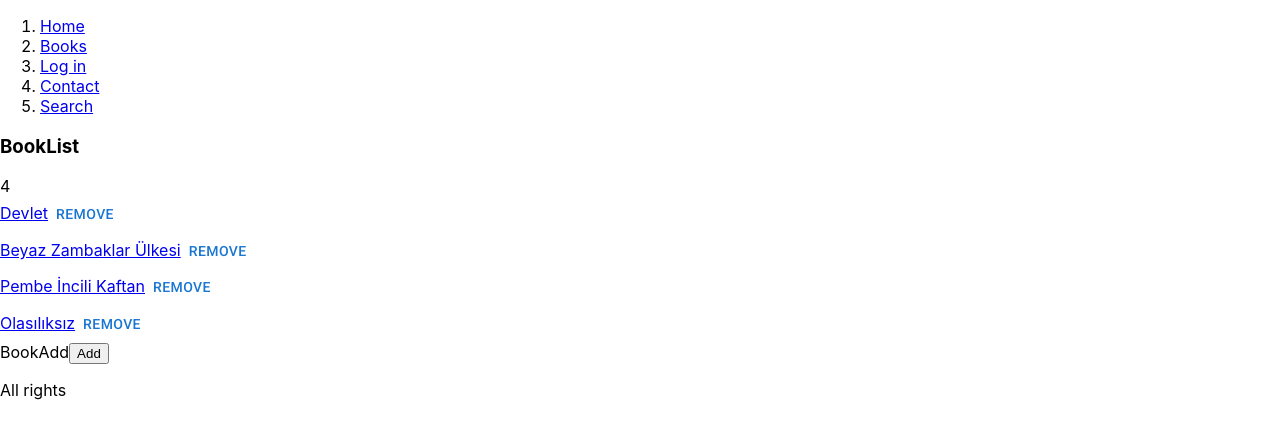
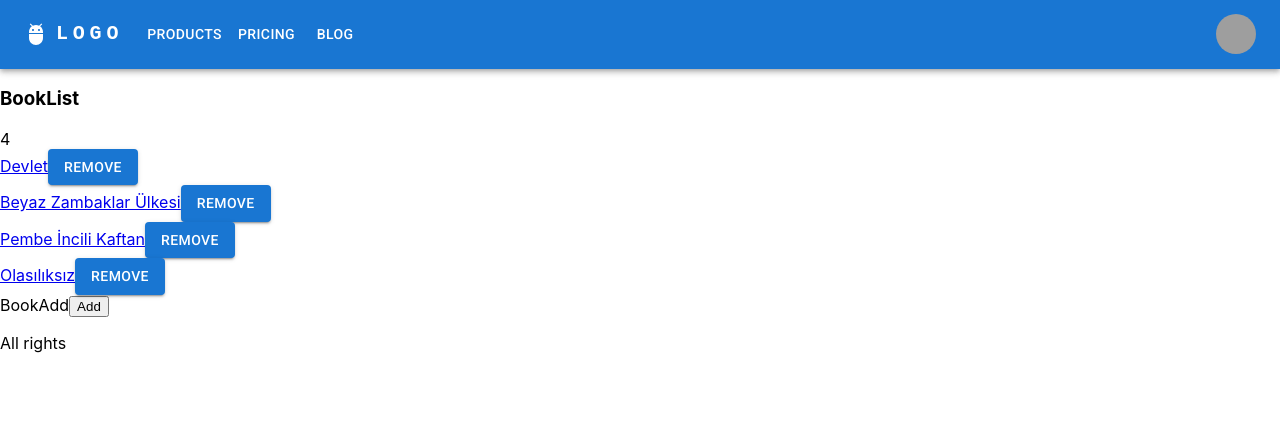
Before and after one commit to zcomert/BtkAkademiDotNetBootCamp, a React (Create React App) app in the folder day-04/bs-store/: page /books/list in a window 1280 px wide. Shown: the top 438 px of the page. Built offline with nearby package versions, Linux system fonts and the light colour scheme; grey boxes are pictures that could not be loaded.

Commit message:
Appbar is working...

```diff
--- a/day-04/bs-store/src/components/book/Book.js
+++ b/day-04/bs-store/src/components/book/Book.js
@@ -7,6 +7,8 @@
     <div>
       <Link to={`/books/details/${book.id}`}>{book.title}</Link>
       <Button
+      color="primary"
+      variant="contained"
       onClick={() =>
       removeBook(book.id)}>Remove
       </Button>
--- a/day-04/bs-store/src/components/simpleAppbar/SimpleAppbar.js
+++ b/day-04/bs-store/src/components/simpleAppbar/SimpleAppbar.js
@@ -1,18 +1,162 @@
-import React from 'react'
-import {Link} from "react-router-dom";
+import * as React from 'react';
+import AppBar from '@mui/material/AppBar';
+import Box from '@mui/material/Box';
+import Toolbar from '@mui/material/Toolbar';
+import IconButton from '@mui/material/IconButton';
+import Typography from '@mui/material/Typography';
+import Menu from '@mui/material/Menu';
+import MenuIcon from '@mui/icons-material/Menu';
+import Container from '@mui/material/Container';
+import Avatar from '@mui/material/Avatar';
+import Button from '@mui/material/Button';
+import Tooltip from '@mui/material/Tooltip';
+import MenuItem from '@mui/material/MenuItem';
+import AdbIcon from '@mui/icons-material/Adb';
 
-export default function SimpleAppbar() {
+const pages = ['Products', 'Pricing', 'Blog'];
+const settings = ['Profile', 'Account', 'Dashboard', 'Logout'];
+
+const SimpleAppbar = () => {
+  const [anchorElNav, setAnchorElNav] = React.useState(null);
+  const [anchorElUser, setAnchorElUser] = React.useState(null);
+
+  const handleOpenNavMenu = (event) => {
+    setAnchorElNav(event.currentTarget);
+  };
+  const handleOpenUserMenu = (event) => {
+    setAnchorElUser(event.currentTarget);
+  };
+
+  const handleCloseNavMenu = () => {
+    setAnchorElNav(null);
+  };
+
+  const handleCloseUserMenu = () => {
+    setAnchorElUser(null);
+  };
+
   return (
-    <div>
-        <ol>
+    <AppBar position="static">
+      <Container maxWidth="xl">
+        <Toolbar disableGutters>
+          <AdbIcon sx={{ display: { xs: 'none', md: 'flex' }, mr: 1 }} />
+          <Typography
+            variant="h6"
+            noWrap
+            component="a"
+            href="/"
+            sx={{
+              mr: 2,
+              display: { xs: 'none', md: 'flex' },
+              fontFamily: 'monospace',
+              fontWeight: 700,
+              letterSpacing: '.3rem',
+              color: 'inherit',
+              textDecoration: 'none',
+            }}
+          >
+            LOGO
+          </Typography>
 
-            <li> <Link to="/">Home</Link> </li>
-            <li> <Link to="/books/list">Books</Link> </li>
-            <li> <Link to="/auth/login">Log in</Link> </li>
-            <li> <Link to="/contact">Contact</Link> </li>
-            <li> <Link to="/search">Search</Link> </li>
+          <Box sx={{ flexGrow: 1, display: { xs: 'flex', md: 'none' } }}>
+            <IconButton
+              size="large"
+              aria-label="account of current user"
+              aria-controls="menu-appbar"
+              aria-haspopup="true"
+              onClick={handleOpenNavMenu}
+              color="inherit"
+            >
+              <MenuIcon />
+            </IconButton>
+            <Menu
+              id="menu-appbar"
+              anchorEl={anchorElNav}
+              anchorOrigin={{
+                vertical: 'bottom',
+                horizontal: 'left',
+              }}
+              keepMounted
+              transformOrigin={{
+                vertical: 'top',
+                horizontal: 'left',
+              }}
+              open={Boolean(anchorElNav)}
+              onClose={handleCloseNavMenu}
+              sx={{
+                display: { xs: 'block', md: 'none' },
+              }}
+            >
+              {pages.map((page) => (
+                <MenuItem key={page} onClick={handleCloseNavMenu}>
+                  <Typography textAlign="center">{page}</Typography>
+                </MenuItem>
+              ))}
+            </Menu>
+          </Box>
+          <AdbIcon sx={{ display: { xs: 'flex', md: 'none' }, mr: 1 }} />
+          <Typography
+            variant="h5"
+            noWrap
+            component="a"
+            href=""
+            sx={{
+              mr: 2,
+              display: { xs: 'flex', md: 'none' },
+              flexGrow: 1,
+              fontFamily: 'monospace',
+              fontWeight: 700,
+              letterSpacing: '.3rem',
+              color: 'inherit',
+              textDecoration: 'none',
+            }}
+          >
+            LOGO
+          </Typography>
+          <Box sx={{ flexGrow: 1, display: { xs: 'none', md: 'flex' } }}>
+            {pages.map((page) => (
+              <Button
+                key={page}
+                onClick={handleCloseNavMenu}
+                sx={{ my: 2, color: 'white', display: 'block' }}
+              >
+                {page}
+              </Button>
+            ))}
+          </Box>
 
-        </ol>
-    </div>
-  )
-}
+          <Box sx={{ flexGrow: 0 }}>
+            <Tooltip title="Open settings">
+              <IconButton onClick={handleOpenUserMenu} sx={{ p: 0 }}>
+                <Avatar alt="Remy Sharp" src="/static/images/avatar/2.jpg" />
+              </IconButton>
+            </Tooltip>
+            <Menu
+              sx={{ mt: '45px' }}
+              id="menu-appbar"
+              anchorEl={anchorElUser}
+              anchorOrigin={{
+                vertical: 'top',
+                horizontal: 'right',
+              }}
+              keepMounted
+              transformOrigin={{
+                vertical: 'top',
+                horizontal: 'right',
+              }}
+              open={Boolean(anchorElUser)}
+              onClose={handleCloseUserMenu}
+            >
+              {settings.map((setting) => (
+                <MenuItem key={setting} onClick={handleCloseUserMenu}>
+                  <Typography textAlign="center">{setting}</Typography>
+                </MenuItem>
+              ))}
+            </Menu>
+          </Box>
+        </Toolbar>
+      </Container>
+    </AppBar>
+  );
+};
+export default SimpleAppbar;
```
